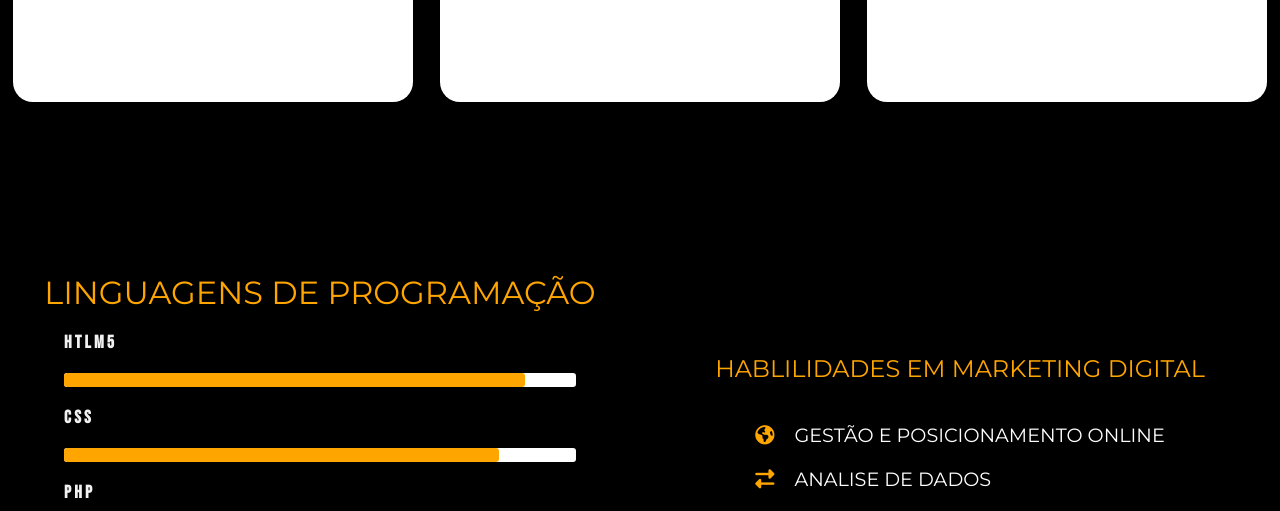
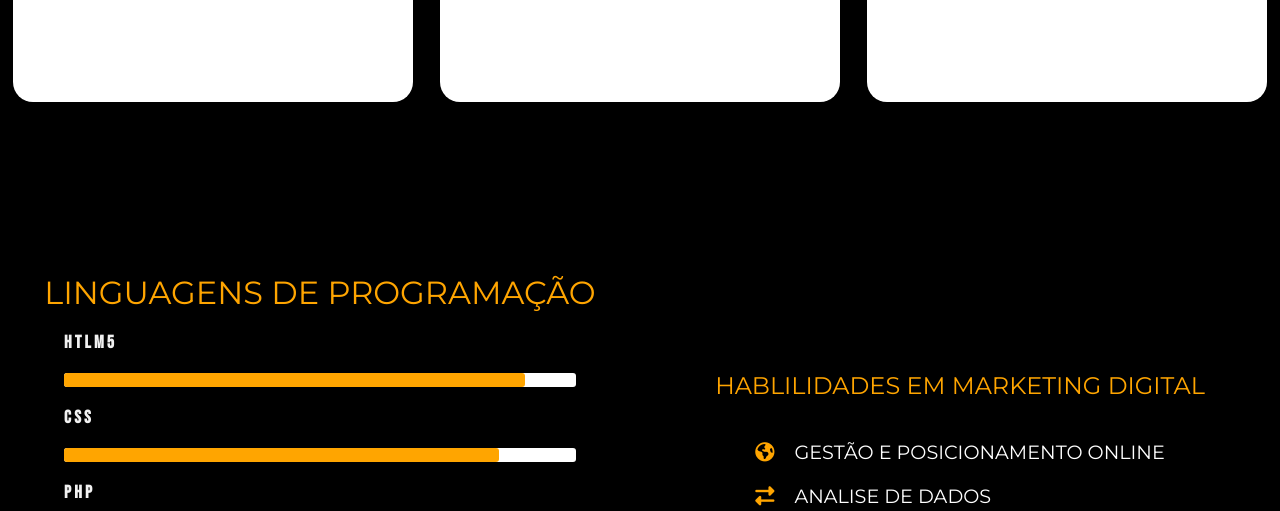
Before and after one commit to Januario34/januariodev, a plain HTML site: page index.html in a window 1280 px wide. Shown: the part 2115-2626 px from the top of the page. Drawn offline with nearby package versions, Linux system fonts and the light colour scheme.

Commit message:
Update index.html

```diff
--- a/index.html
+++ b/index.html
@@ -145,7 +145,7 @@
     </div>
   </div>
   <div id="habilidades-pessoais">
-    <h1 style="margin-top: 60px;">Hablilidades em marketing digital</h1>
+    <h1 style="margin-top: 95px;">Hablilidades em marketing digital</h1>
     <ul>
 
       <li><i class="fa fa-globe" aria-hidden="true" style="color:orange; padding-right: 20px;"></i>Gestão e posicionamento online</li>
```
